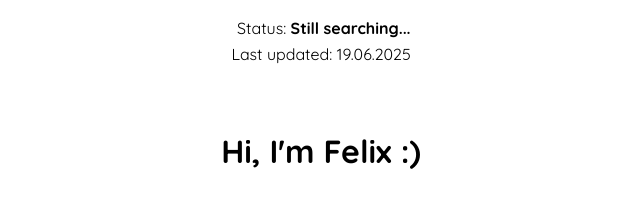
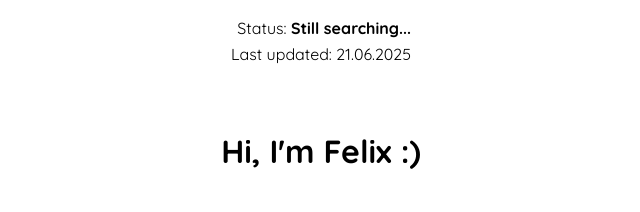
Before and after one commit to FelixCeard/UtrechtHomeSearch, a plain HTML site: page index.html in a window 1280 px wide. Shown: the top 212 px of the page, 319-959 px from the left. Drawn offline with Linux system fonts and the light colour scheme.

Commit message:
Update index.html

```diff
--- a/index.html
+++ b/index.html
@@ -12,7 +12,7 @@
 <body>
 
     <div class="section-welcome">
-        <span id="status-text">Status: <span class="status-text">Still searching...</span><br>Last updated: 19.06.2025</span>
+        <span id="status-text">Status: <span class="status-text">Still searching...</span><br>Last updated: 21.06.2025</span>
         <h1>Hi, I'm Felix :)</h1>
         <!-- <img src="images/ebmaj7.png" alt="Placeholder image"> -->
         <img src="images/me.png" alt="Me">
```
